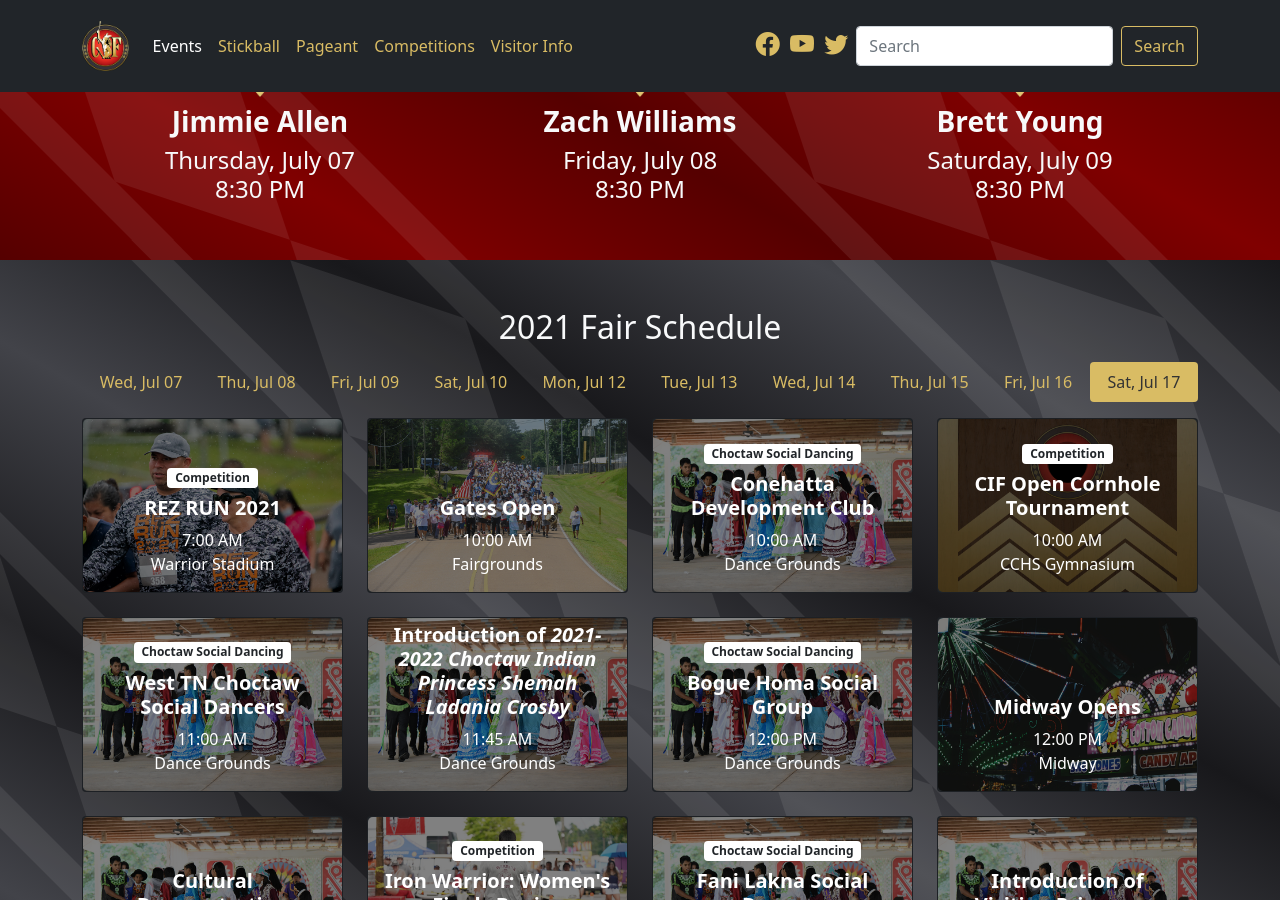
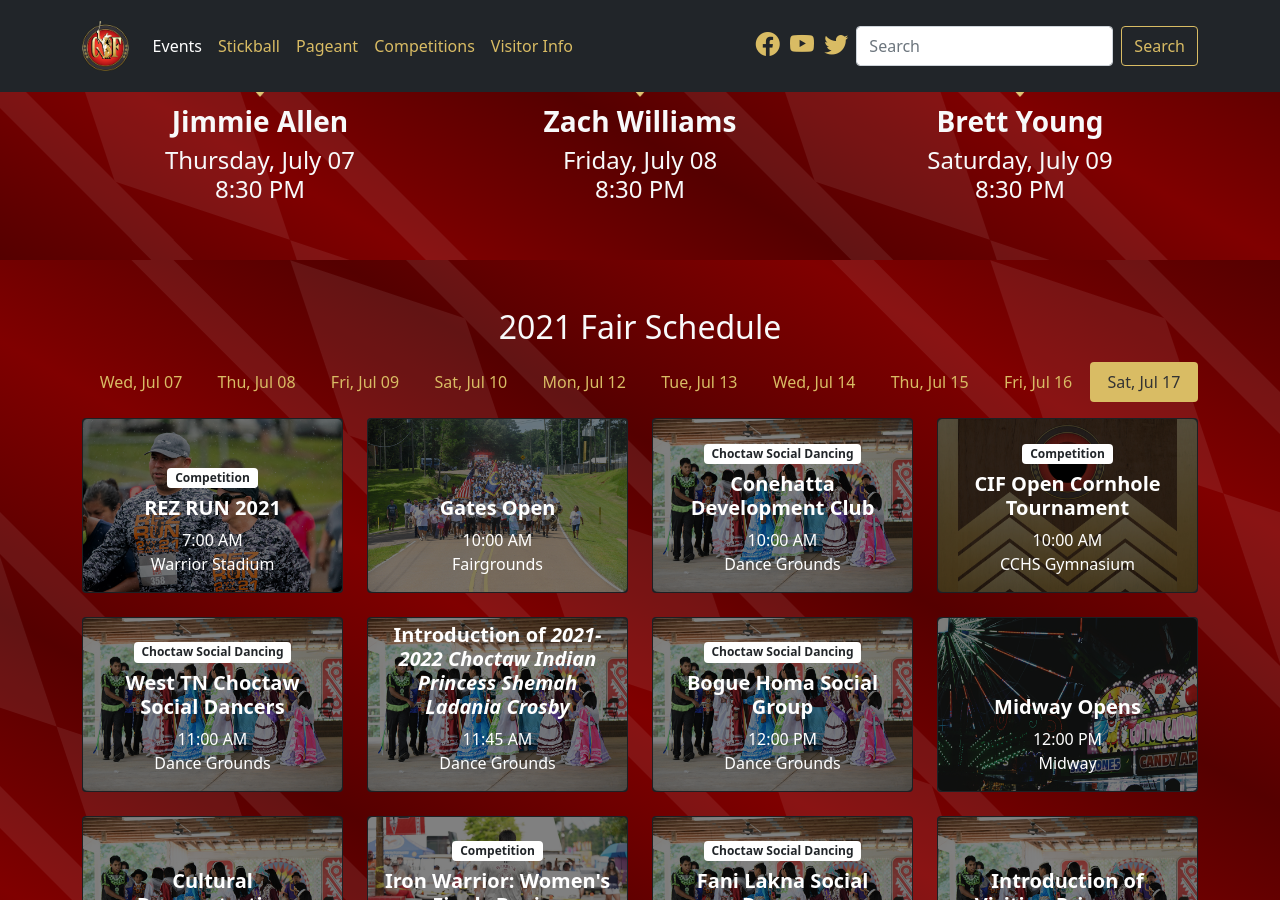
Before and after one commit to smattera/smattera.github.io, a Jekyll site: the page built from events/index.md, in a window 1280 px wide and 900 px high, scrolled down 569 px. Built offline with Jekyll 4.4.1, drawn with Linux system fonts in a browser that asks for light colours; nearby versions of some CDN libraries.

Commit message:
Update events.html

```diff
--- a/_includes/events.html
+++ b/_includes/events.html
@@ -22,7 +22,7 @@
   </div>
 </section>
 
-<section class="diamond-bg2 text-light py-5 text-center">
+<section class="diamond-bg text-light py-5 text-center">
   <div class="container">
     <h2 class="pb-2">2021 Fair Schedule</h2>
 
```
